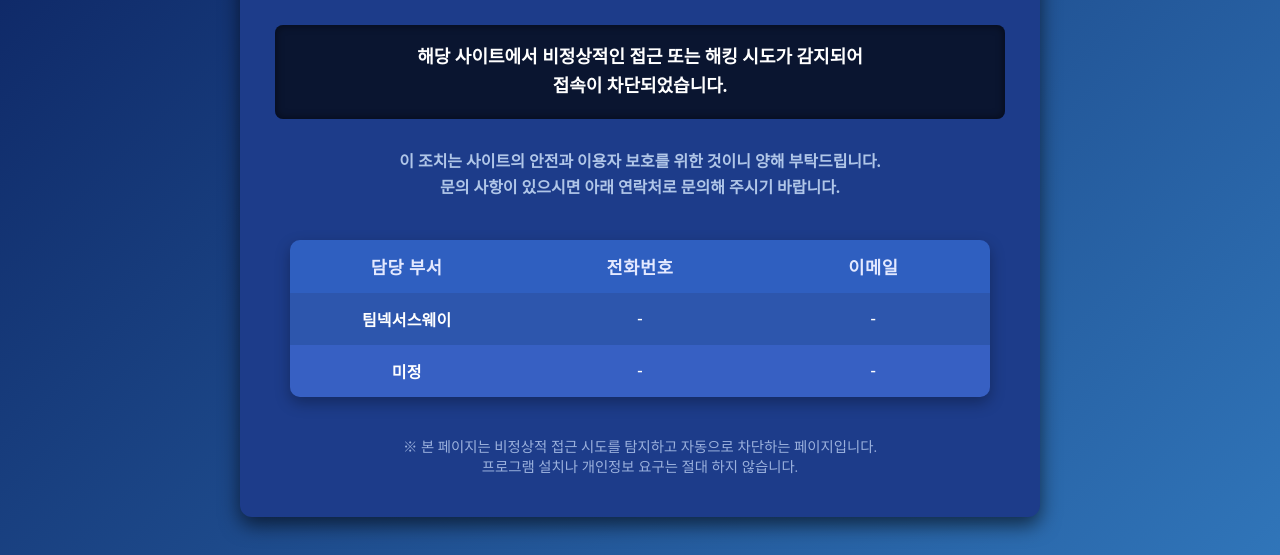
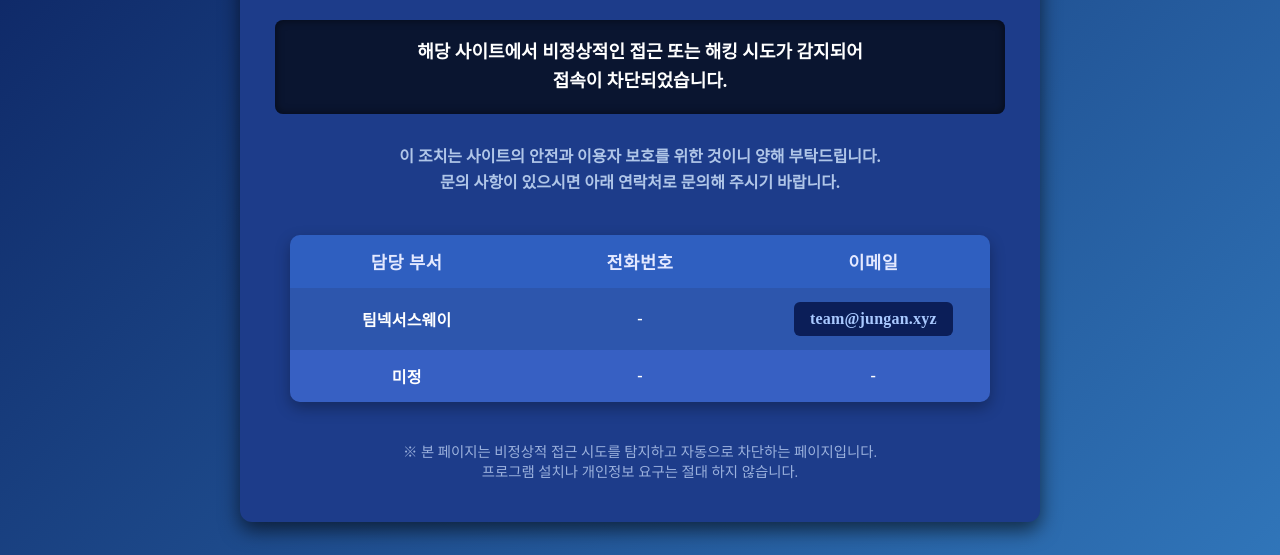
Before and after one commit to team-nexusway/jungang, a plain HTML site: page warning.html in a window 1280 px wide. Shown: the part 245-800 px from the top of the page. Drawn offline with Linux system fonts and the light colour scheme; a web font is replaced by a local one.

Commit message:
2025-06-14 // 8차 통합배포

```diff
--- a/warning.html
+++ b/warning.html
@@ -249,7 +249,7 @@
         <tr>
           <td>팀넥서스웨이</td>
           <td>-</td>
-          <td>-</td>
+          <td><a href="mailto:team@jungan.xyz">team@jungan.xyz</a></td>
         </tr>
         <tr>
           <td>미정</td>
```
